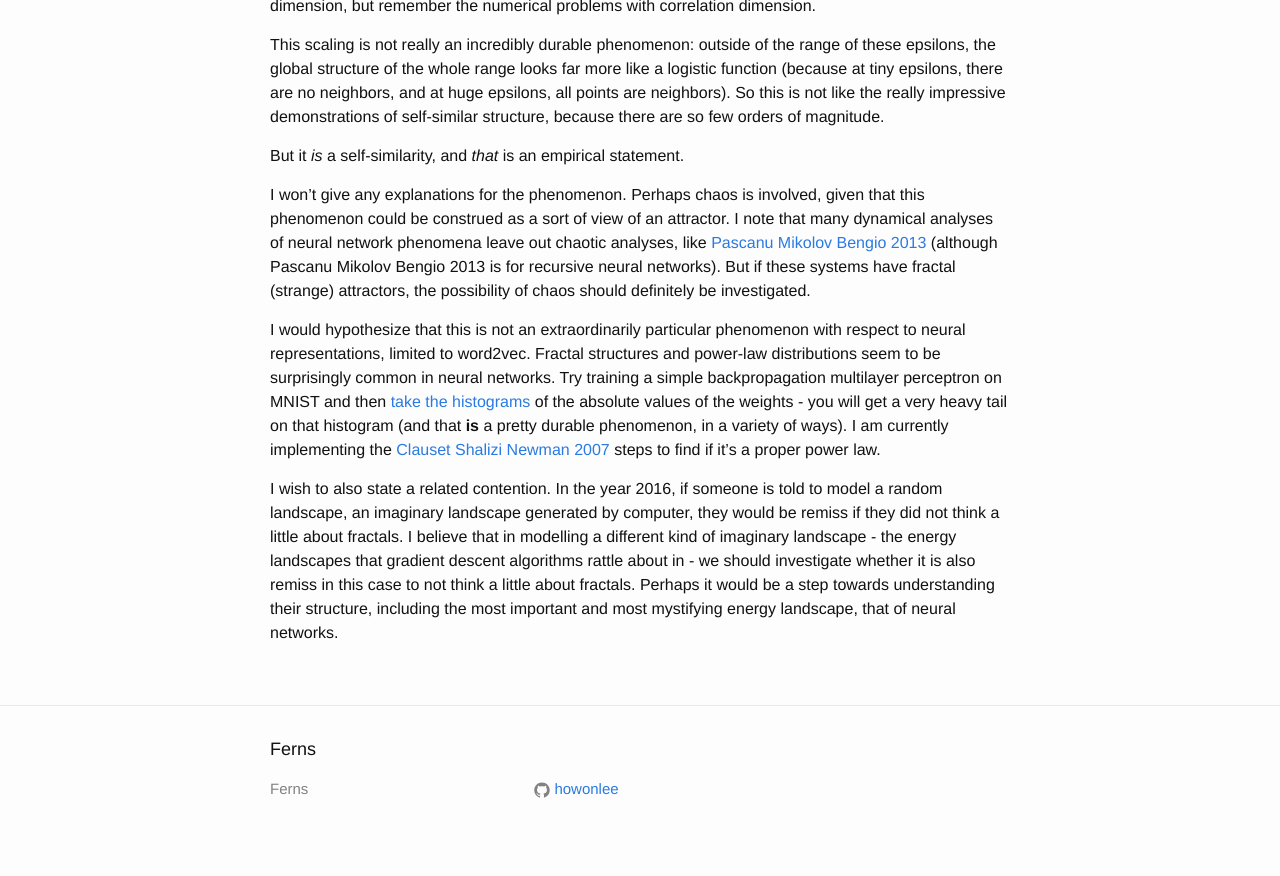
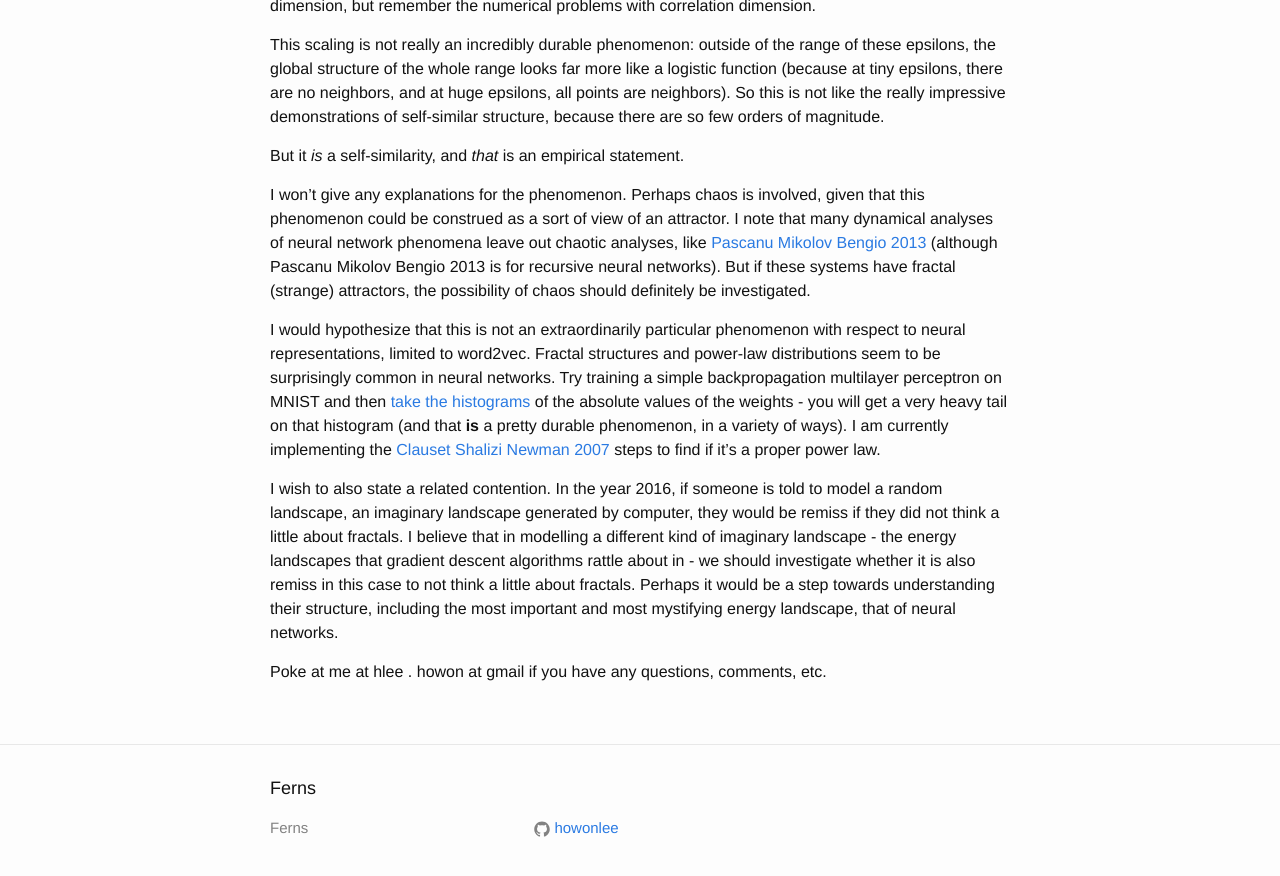
Before and after one commit to howonlee/howonlee.github.io, a Jekyll site: the page built from _posts/2016-02-05-Fractal%20Wordvecs.md, in a window 1280 px wide and 900 px high, scrolled down 1745 px. Shown: the top 876 px of the window. Built offline with Jekyll 4.4.1, drawn with Linux system fonts in a browser that asks for light colours.

Commit message:
contact info

```diff
--- a/_posts/2016-02-05-Fractal%20Wordvecs.md
+++ b/_posts/2016-02-05-Fractal%20Wordvecs.md
@@ -44,3 +44,5 @@
 I would hypothesize that this is not an extraordinarily particular phenomenon with respect to neural representations, limited to word2vec. Fractal structures and power-law distributions seem to be surprisingly common in neural networks. Try training a simple backpropagation multilayer perceptron on MNIST and then [take the histograms](https://github.com/howonlee/mlp_gradient_histograms) of the absolute values of the weights - you will get a very heavy tail on that histogram (and that __is__ a pretty durable phenomenon, in a variety of ways). I am currently implementing the [Clauset Shalizi Newman 2007](http://arxiv.org/abs/0706.1062) steps to find if it's a proper power law.
 
 I wish to also state a related contention. In the year 2016, if someone is told to model a random landscape, an imaginary landscape generated by computer, they would be remiss if they did not think a little about fractals. I believe that in modelling a different kind of imaginary landscape - the energy landscapes that gradient descent algorithms rattle about in - we should investigate whether it is also remiss in this case to not think a little about fractals. Perhaps it would be a step towards understanding their structure, including the most important and most mystifying energy landscape, that of neural networks.
+
+Poke at me at hlee . howon at gmail if you have any questions, comments, etc.
```
